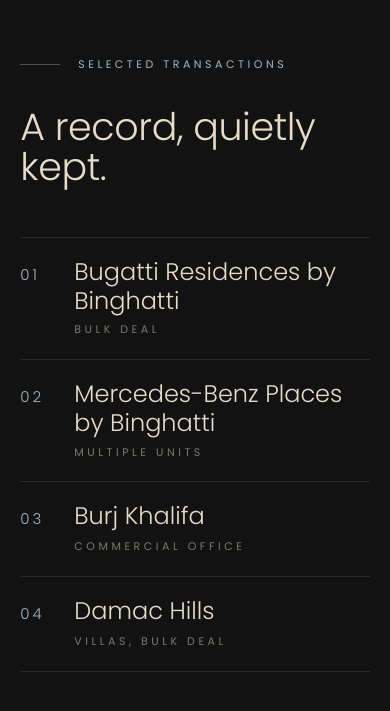
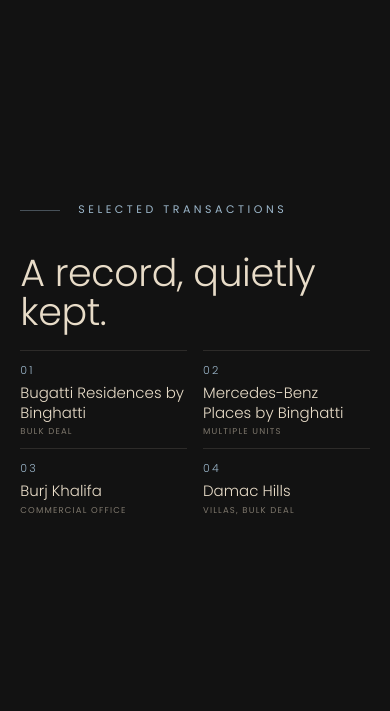
Before and after one commit to voxire/Mohamad-issa-INB, a Next.js app: page / in a window 390 px wide. Shown: the part 6130-6841 px from the top of the page. Built offline with nearby package versions, Linux system fonts and the light colour scheme.

Commit message:
Lay out selected transactions in two columns

```diff
--- a/app/globals.css
+++ b/app/globals.css
@@ -1144,55 +1144,76 @@ ul {
 /* ---------- Selected transactions (shown once the owner supplies them) ---------- */
 
 .transactions__list {
-  margin-block-start: clamp(36px, 6vh, 72px);
-  border-block-start: 1px solid var(--line);
-}
-/* One deal per row: running number, project name large, the kind of deal small at the end */
+  display: grid;
+  grid-template-columns: repeat(2, minmax(0, 1fr));
+  column-gap: clamp(28px, 5vw, 80px);
+  margin-block-start: clamp(28px, 5vh, 60px);
+}
+.transactions .h2 {
+  max-width: none;
+}
+/* His deals in two columns (eight of them, in his order): number, project name, the kind of deal small beneath */
 .transactions__item {
   display: grid;
-  grid-template-columns: 72px minmax(0, 1fr) auto;
+  grid-template-columns: 52px minmax(0, 1fr);
   align-items: baseline;
-  gap: 24px;
-  padding-block: clamp(18px, 3vh, 32px);
-  border-block-end: 1px solid var(--line);
+  gap: 6px 16px;
+  padding-block: clamp(14px, 2.4vh, 26px);
+  border-block-start: 1px solid var(--line);
 }
 .transactions__year {
   font-family: var(--serif);
-  font-size: 15px;
+  font-size: 14px;
   letter-spacing: 0.2em;
   color: var(--accent);
 }
 .transactions__title {
   font-family: var(--serif);
   font-weight: 300;
-  font-size: clamp(22px, min(2.2vw, 4.2vh), 36px);
-  line-height: 1.2;
+  font-size: clamp(19px, min(1.8vw, 3.4vh), 30px);
+  line-height: 1.25;
 }
 [dir="rtl"] .transactions__title {
   font-weight: 400;
-  line-height: 1.6;
-}
-/* Arabic lines run taller: tighter rows keep the four deals on one screen */
+  line-height: 1.5;
+}
 [dir="rtl"] .transactions__item {
-  padding-block: clamp(14px, 2.4vh, 26px);
+  padding-block: clamp(12px, 2vh, 22px);
 }
 .transactions__detail {
+  grid-column: 2;
   color: var(--ink-3);
-  text-align: end;
+  text-align: start;
 }
 
 @media (max-width: 860px) {
-  .transactions__item {
-    grid-template-columns: 40px minmax(0, 1fr);
-    gap: 6px 14px;
-    padding-block: 20px;
-  }
-  .transactions__title {
-    font-size: 24px;
+  .transactions__list {
+    column-gap: 16px;
+    margin-block-start: 18px;
+  }
+  .transactions__item,
+  [dir="rtl"] .transactions__item {
+    grid-template-columns: minmax(0, 1fr);
+    gap: 3px;
+    padding-block: 10px;
+  }
+  .transactions__year {
+    font-size: 11px;
   }
   .transactions__detail {
-    grid-column: 2;
-    text-align: start;
+    grid-column: 1;
+    font-size: 8.5px;
+    letter-spacing: 0.14em;
+    line-height: 1.5;
+  }
+  .transactions__title,
+  [dir="rtl"] .transactions__title {
+    font-size: 15px;
+    line-height: 1.3;
+  }
+  [dir="rtl"] .transactions__detail {
+    font-size: 11px;
+    letter-spacing: 0;
   }
 }
 /* ---------- Advisory ---------- */
@@ -1967,13 +1988,7 @@ ul {
   }
   /* Selected transactions */
   .transactions__list {
-    margin-block-start: 20px;
-  }
-  .transactions__item {
-    padding-block: 12px;
-  }
-  .transactions__title {
-    font-size: 21px;
+    margin-block-start: 14px;
   }
   /* Roadshows */
   .intl {
@@ -2124,7 +2139,7 @@ ul {
   }
   .transactions__item,
   [dir="rtl"] .transactions__item {
-    padding-block: 12px;
+    padding-block: 10px;
   }
   .transactions .h2 {
     max-width: none;
```
